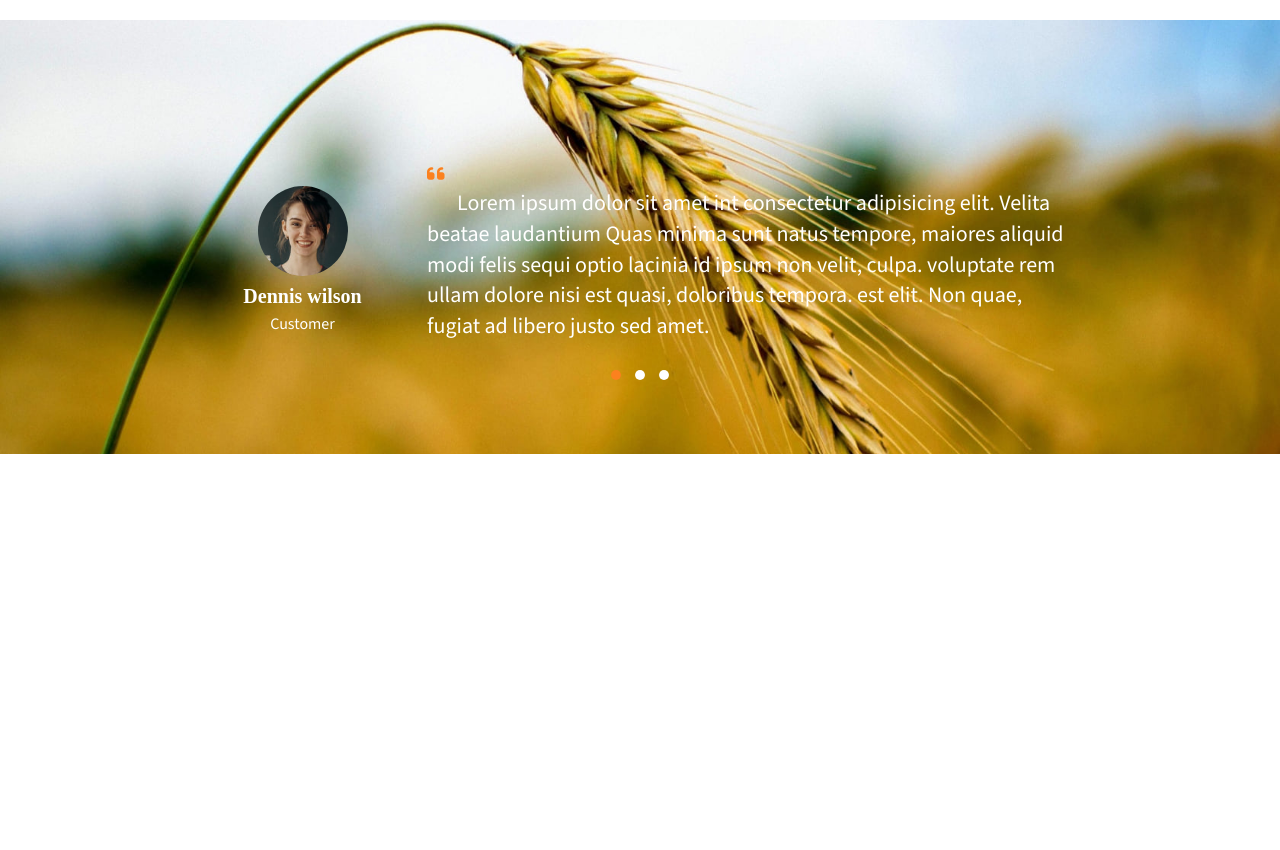
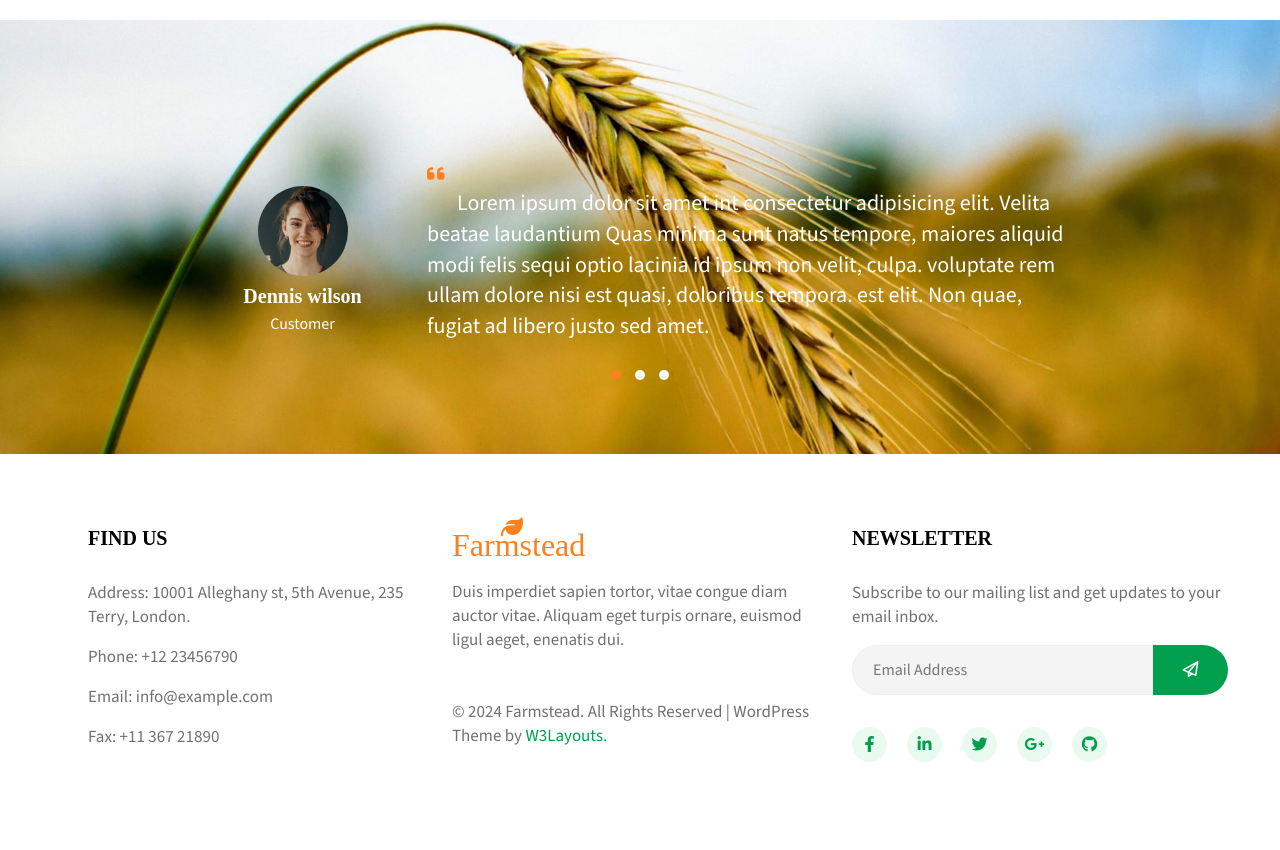
Before and after one commit to Cupcake425/CAPSTONE_FARMSTEAD, a plain HTML site: page index.html in a window 1280 px wide. Shown: the part 4220-5070 px from the top of the page. Before the commit the page ends 4674 px from the top, so only its background shows below. Drawn offline with nearby package versions, Linux system fonts and the light colour scheme; some packages are replaced by stand-ins of ours; a script that the page names is missing; a web font is replaced by a local one.

Commit message:
add footer

```diff
--- a/css/style.css
+++ b/css/style.css
@@ -613,6 +613,99 @@ body {
   background-color: var(--primary-color);
 }
 
+/* Footer */
+footer {
+  padding: 100px 0;
+}
+footer h3 {
+  font-size: 20px;
+  line-height: 25px;
+  margin-bottom: 30px;
+  font-weight: 600;
+  color: var(--heading-color);
+}
+footer p {
+  margin-top: 1rem;
+  line-height: 24px;
+}
+footer .logo {
+  position: relative;
+}
+footer a {
+  color: var(--text-color);
+  transition: all 0.5s;
+  text-decoration: none;
+}
+footer .logo a {
+  color: #fb811e;
+  font-size: 32px;
+  transition: all 0.5s;
+}
+
+footer .logo i {
+  font-size: 22px;
+  position: absolute;
+  left: 13%;
+  top: -25%;
+}
+.page404_right a {
+  color: #009f4d;
+}
+/* HOVER LOGO */
+footer a:hover {
+  color: #fb811e;
+}
+footer .logo a:hover {
+  color: black;
+}
+/* FOOTER EMAIL */
+footer form input {
+  background-color: var(--color-hint);
+  padding: 12px 20px;
+  font-size: 1rem;
+  outline: none;
+  width: 80%;
+  color: #707070;
+  border: 1px solid #eee;
+  border: 1px solid var(--border-color);
+  border-radius: 30px 0 0 30px;
+}
+footer form button {
+  background-color: #009f4d;
+  border: none;
+  outline: none;
+  font-size: 1rem;
+  padding: 12px;
+  width: 20%;
+  color: white;
+  border-radius: 0 30px 30px 0;
+  transition: all 0.5s;
+}
+footer form button:hover {
+  opacity: 0.8;
+}
+/* FOOTER SOCIAL */
+.footer_social li {
+  margin-right: 20px;
+  outline: none;
+  list-style-type: none;
+}
+footer .footer_social a {
+  display: block;
+  color: #009f4d;
+  width: 35px;
+  height: 35px;
+  line-height: 35px;
+  border-radius: 50%;
+  background: rgb(10 191 83 / 8%);
+  text-align: center;
+}
+footer .footer_social a:hover {
+  color: #fb811e;
+  background: rgb(255 201 69 / 19%);
+  box-shadow: 0px 4px 7px 0px rgb(10 10 10 / 24%);
+}
+
 /* Utilities class */
 .small-title {
   color: var(--primary-color);
--- a/index.html
+++ b/index.html
@@ -492,6 +492,81 @@
         </div>
       </div>
     </div>
+    <!-- Footer -->
+    <footer id="footer" class="py-5">
+      <div class="container py-4">
+        <div class="row">
+          <div class="col-12 col-lg-4 ps-lg-5">
+            <h3>FIND US</h3>
+            <p>Address: 10001 Alleghany st, 5th Avenue, 235 Terry, London.</p>
+            <p>Phone: <a href="tel:+12 23456790">+12 23456790</a></p>
+            <p>Email: <a href="mailto:info@example.com">info@example.com</a></p>
+            <p>Fax: <a href="tel:+11 367 21890">+11 367 21890</a></p>
+          </div>
+          <div class="col-12 col-lg-4">
+            <h2 class="logo">
+              <a href="#">
+                Farmstead <i class="fa fa-leaf" aria-hidden="true"></i>
+              </a>
+            </h2>
+            <p>
+              Duis imperdiet sapien tortor, vitae congue diam auctor vitae.
+              Aliquam eget turpis ornare, euismod ligul aeget, enenatis dui.
+            </p>
+            <p class="page404_right mt-5">
+              © 2024 Farmstead. All Rights Reserved | WordPress Theme by
+              <a href="https://w3layouts.com/">W3Layouts</a>.
+            </p>
+          </div>
+          <div class="col-12 col-lg-4">
+            <h3>NEWSLETTER</h3>
+            <p>
+              Subscribe to our mailing list and get updates to your email inbox.
+            </p>
+            <form class="d-flex">
+              <input
+                class="page404_mail"
+                type="email"
+                name="email"
+                placeholder="Email Address"
+              />
+              <button>
+                <i class="fa-regular fa-paper-plane"></i>
+              </button>
+            </form>
+            <div class="footer_social mt-4 pt-2">
+              <ul class="d-flex p-0">
+                <li>
+                  <a href="https://www.facebook.com/"
+                    ><i class="fa-brands fa-facebook-f"></i
+                  ></a>
+                </li>
+                <li>
+                  <a href="https://www.linkedin.com/"
+                    ><i class="fa-brands fa-linkedin-in"></i
+                  ></a>
+                </li>
+                <li>
+                  <a href="https://twitter.com/"
+                    ><i class="fa-brands fa-twitter"></i
+                  ></a>
+                </li>
+                <li>
+                  <a href="https://www.google.com/"
+                    ><i class="fa-brands fa-google-plus-g"></i
+                  ></a>
+                </li>
+                <li>
+                  <a href="https://github.com/"
+                    ><i class="fa-brands fa-github"></i
+                  ></a>
+                </li>
+              </ul>
+            </div>
+          </div>
+        </div>
+      </div>
+    </footer>
     <!-- ===END CODE=== -->
     <!-- Bootstrap JavaScript Libraries -->
     <script
```
